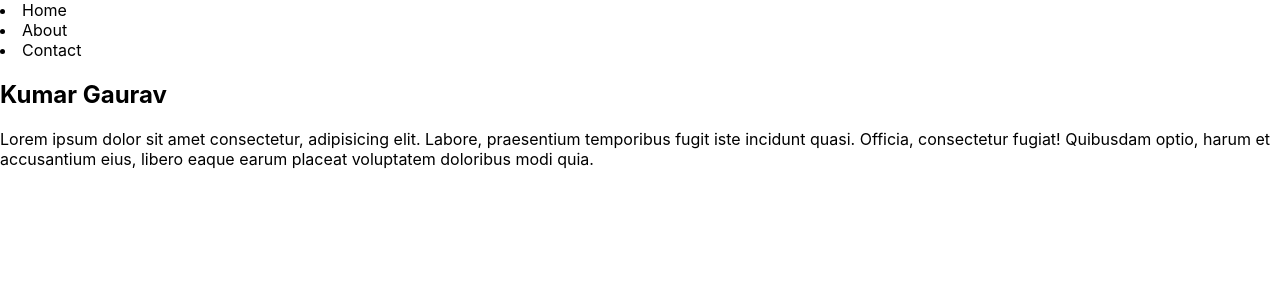
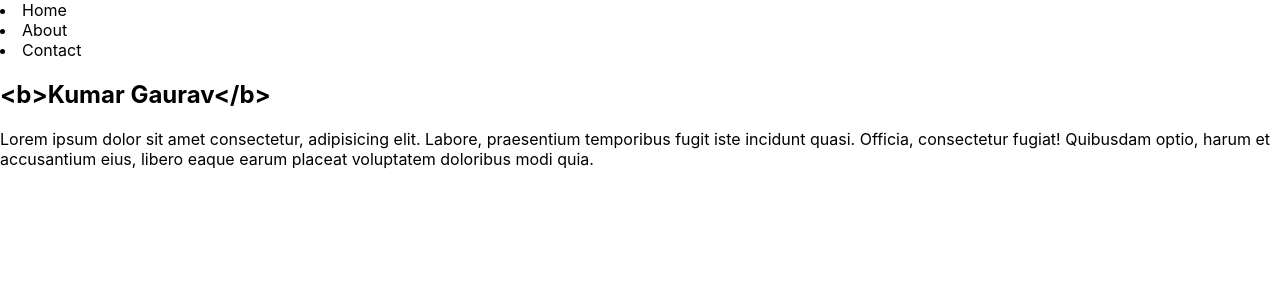
Before and after one commit to thisiskumarg/TextUtils-React, a JavaScript app: page / in a window 1280 px wide. Shown: the top 300 px of the page. Built offline with nearby package versions, Linux system fonts and the light colour scheme; the HTML template or start-up script is replaced by a standard one.

Commit message:
App.js files changed.

```diff
--- a/src/App.js
+++ b/src/App.js
@@ -1,6 +1,6 @@
 import "./App.css";
 
-let name = "Kumar Gaurav";
+let name = "<b>Kumar Gaurav</b>";
 function App() {
     return (
         <>
```
